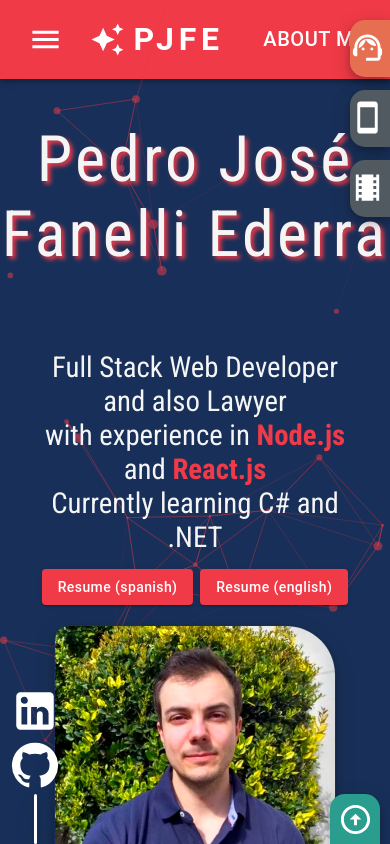
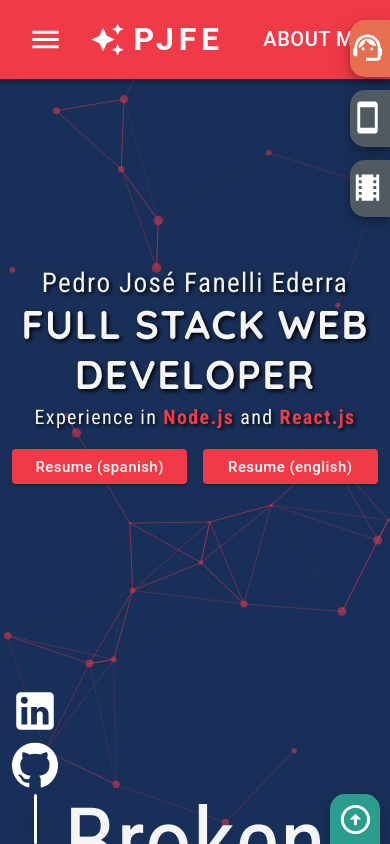
Before and after one commit to pedrofanelli/portfolio, a React (Vite) app: page / in a window 390 px wide. Shown: the top 844 px of the page. Built offline with nearby package versions, Linux system fonts and the light colour scheme.

Commit message:
fixed head

```diff
--- a/index.html
+++ b/index.html
@@ -7,7 +7,7 @@
     <title>Portfolio</title>
     <link rel="preconnect" href="https://fonts.googleapis.com">
     <link rel="preconnect" href="https://fonts.gstatic.com" crossorigin>
-    <link href="https://fonts.googleapis.com/css2?family=Roboto+Condensed:wght@400;700&display=swap" rel="stylesheet">
+    <link href="https://fonts.googleapis.com/css2?family=Roboto+Condensed:wght@400;700&family=Quicksand:wght@700&family=Playfair+Display:wght@700&family=Ubuntu:ital,wght@1,700&family=Montserrat:wght@700&display=swap" rel="stylesheet">
   </head>
   <body>
     <div id="root"></div>
--- a/src/components/TopHead.scss
+++ b/src/components/TopHead.scss
@@ -4,6 +4,7 @@
   align-items: center;
   flex-direction: column;
   // position: relative;
+  margin-top: 120px;
 }
 
 #headContainer h1 {
@@ -11,13 +12,49 @@
   //text-transform: uppercase;
   letter-spacing: 0.05em;
   font-size: 4em;
-  text-shadow: 3px 3px 4px #f03a47;
+  //text-shadow: 3px 3px 4px #f03a47;
   //animation-name: sizeRepeat;
   //animation-duration: 6s;
   //animation-iteration-count: infinite;
   z-index: 1;
   user-select: none;
   font-weight: 400;
+  text-shadow: 2px 2px 4px black
+
+}
+
+#headTitle #span1 {
+  font-family: 'Quicksand', sans-serif;
+  transition: color 0.5s ease;
+  font-size: 85px;
+}
+
+#headTitle #span2 {
+  font-size: 50px;
+}
+
+.boldWord {
+  color: #f03a47;
+  font-weight: bold;
+}
+
+#headTitle #span1:hover {
+  color: #f03a47;
+  transition: color 0.5s ease;
+}
+
+#headBtns {
+  margin-left: 120px;
+}
+
+#headBtns button {
+  background-color: #f03a47;
+  transition: opacity 0.3s ease;
+}
+
+#headBtns button:hover {
+  opacity: 0.8;
+  transition: opacity 0.3s ease;
 }
 
 /* @keyframes sizeRepeat {
@@ -36,13 +73,8 @@
   text-shadow: 1px 1px 4px #f6f4f3;
 } */
 
-@media only screen and (max-width: 840px) {
-  #headContainer h1 {
-    text-align: center;
-  }
-}
 
-#headText {
+/* #headText {
   color: whitesmoke;
   //position: absolute;
   //top: 10em;
@@ -77,9 +109,28 @@
 #headText button:hover {
   opacity: 0.8;
   transition: opacity 0.3s ease;
+} */
+
+@media only screen and (max-width: 800px) {
+  #headContainer {
+    margin-top: 170px;
+  }
+  #headContainer h1 {
+    text-align: center;
+    font-size: 1.7em;
+  }
+  #headTitle #span1 {
+    font-size: 40px;
+  }
+  #headTitle #span2 {
+    font-size: 20px;
+  }
+  #headBtns {
+    text-align: center;
+    margin-left: 0;
+  }
+  #headBtns button {
+    width: 175px;
+    height: 35px;
+  }
 }
-
-.boldWord {
-  color: #f03a47;
-  font-weight: bold;
-}
--- a/src/components/TopHead.tsx
+++ b/src/components/TopHead.tsx
@@ -6,7 +6,7 @@ import { Button } from "@mui/material";
 const TopHead = () => {
   let text, title;
   useEffect(() => {
-    text = document.querySelectorAll("#headText");
+    text = document.querySelectorAll("#headBtns");
     title = document.querySelectorAll("#headTitle");
     transitionOpacity(text);
     transitionOpacity(title);
@@ -27,13 +27,12 @@ const TopHead = () => {
   return (
     <>
       <div id="headContainer">
-        <h1 id="headTitle">Pedro José Fanelli Ederra</h1>
-        <div id="headText">
+        <h1 id="headTitle">Pedro José Fanelli Ederra <br /> <span id="span1">FULL STACK WEB DEVELOPER</span> <br /> <span id="span2">Experience in <span className="boldWord"> Node.js</span> and <span className="boldWord"> React.js</span></span>  </h1>
+        {/* <div id="headText">
           <div style={{ margin: "20px" }}>
-            Full Stack Web Developer and also Lawyer <br /> with experience in
+            Experience in
             <span className="boldWord"> Node.js</span> and
-            <span className="boldWord"> React.js</span> <br /> Currently
-            learning C# and .NET
+            <span className="boldWord"> React.js</span>
             <br />
             <div
               style={{
@@ -60,8 +59,30 @@ const TopHead = () => {
           </div>
 
           <img src="src/assets/myPic.jpg" alt="me" />
-        </div>
+        </div> */}
       </div>
+      <div
+              id="headBtns"
+            >
+              <Button
+              size="large"
+              color="error"
+                variant="contained"
+                onClick={(e) => handleDownload(e)}
+                sx={{ textTransform: "none", marginRight:"2%" }}
+              >
+                Resume (spanish)
+              </Button>
+              <Button
+                size="large"
+                color="error"
+                  variant="contained"
+                onClick={(e) => handleDownload(e)}
+                sx={{ textTransform: "none", marginLeft:"2%" }}
+              >
+                Resume (english)
+              </Button>
+            </div>
     </>
   );
 };
```
